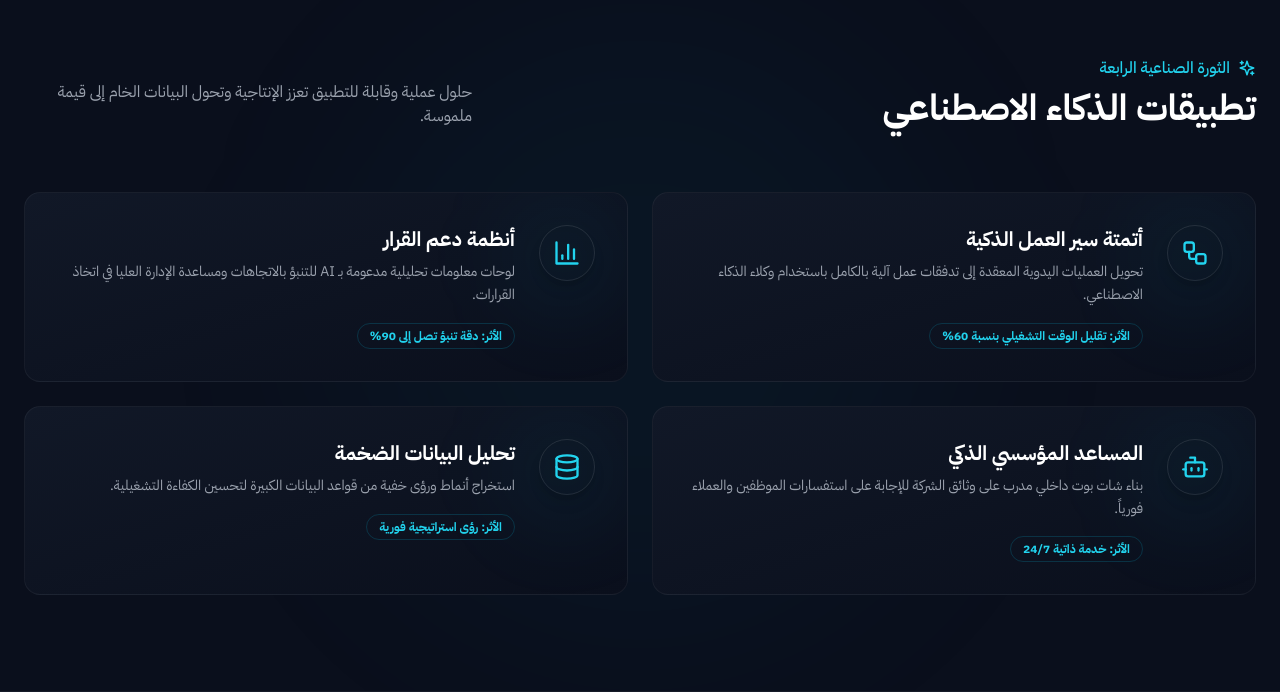
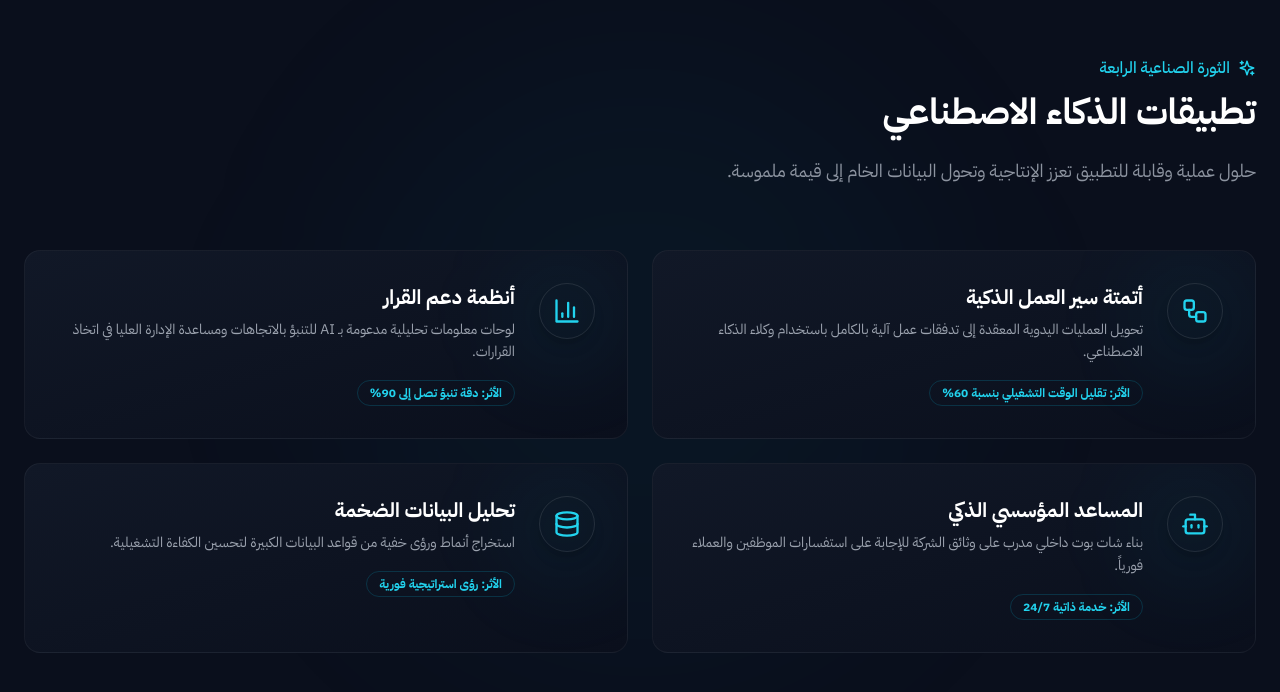
Before and after one commit to gumaan88/my-portfolio, a React (Vite) app: page / in a window 1280 px wide. Shown: the part 1486-2178 px from the top of the page. Built offline with nearby package versions, Linux system fonts and the light colour scheme; no server answers; the database is empty.

Commit message:
feat(AIApplications): Refactor AI solutions section layout
Adjusted the layout of the AI solutions section to improve readability and visual hierarchy. The title and description are now presented in a more consolidated block, and the overall spacing has been refined for a cleaner aesthetic.

```diff
--- a/components/AIApplications.tsx
+++ b/components/AIApplications.tsx
@@ -33,19 +33,17 @@ const AIApplications: React.FC = () => {
       <div className="absolute top-1/2 left-1/2 -translate-x-1/2 -translate-y-1/2 w-[600px] h-[600px] bg-electric-600/5 rounded-full blur-[100px] pointer-events-none"></div>
 
       <div className="container mx-auto px-6 relative z-10">
-        <div className="flex flex-col md:flex-row justify-between items-end mb-16 gap-4">
-          <div>
-            <div className="flex items-center gap-2 text-electric-400 font-medium mb-2">
+        <div className="mb-16">
+            <div className="flex items-center gap-2 text-electric-400 font-medium mb-3">
               <Sparkles size={18} />
               <span>{t.aiSolutions.badge}</span>
             </div>
-            <h2 className="text-3xl md:text-4xl font-bold text-white">
+            <h2 className="text-3xl md:text-4xl font-bold text-white mb-6">
               {t.aiSolutions.title}
             </h2>
-          </div>
-          <p className="text-gray-400 max-w-md text-sm md:text-base leading-relaxed">
-            {t.aiSolutions.description}
-          </p>
+            <p className="text-gray-400 max-w-2xl text-lg leading-relaxed opacity-90">
+              {t.aiSolutions.description}
+            </p>
         </div>
 
         <div className="grid md:grid-cols-2 gap-6">
```
